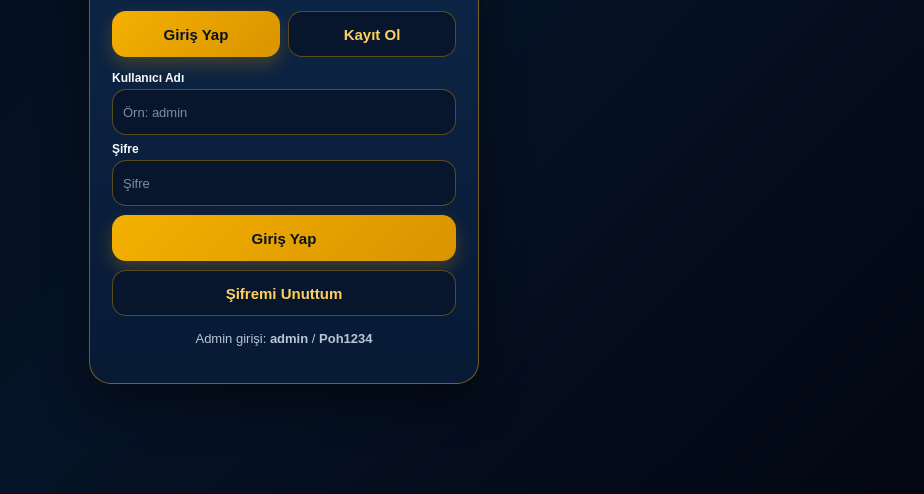
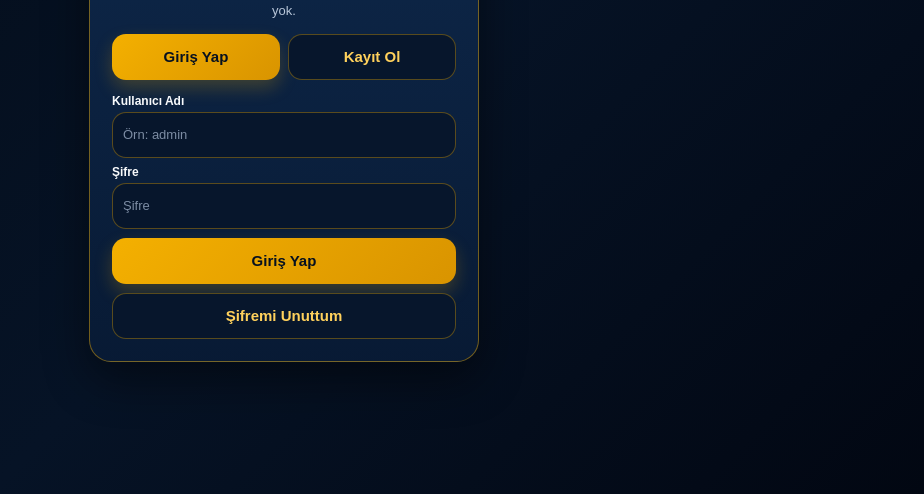
Before and after one commit to yildiz98/mesai-takip-2026, a plain HTML site: page index.html in a window 1280 px wide. Shown: the part 306-800 px from the top of the page, without its empty margins (356-1280 px from the left). Drawn offline with Linux system fonts and the light colour scheme; no server answers.

Commit message:
Update index.html

```diff
--- a/index.html
+++ b/index.html
@@ -786,7 +786,6 @@
       <button id="authSubmit" type="button" onclick="submitAuth()">Giriş Yap</button>
       <button class="secondary" type="button" onclick="resetPasswordByUsername()" style="background:#07162c;color:var(--gold-2);border:1px solid var(--line);box-shadow:none">Şifremi Unuttum</button>
       <div id="authError" class="auth-error"></div>
-      <p class="auth-note" style="margin-top:14px">Admin girişi: <b>admin</b> / <b>Poh1234</b></p>
     </div>
   </div>
 
```
